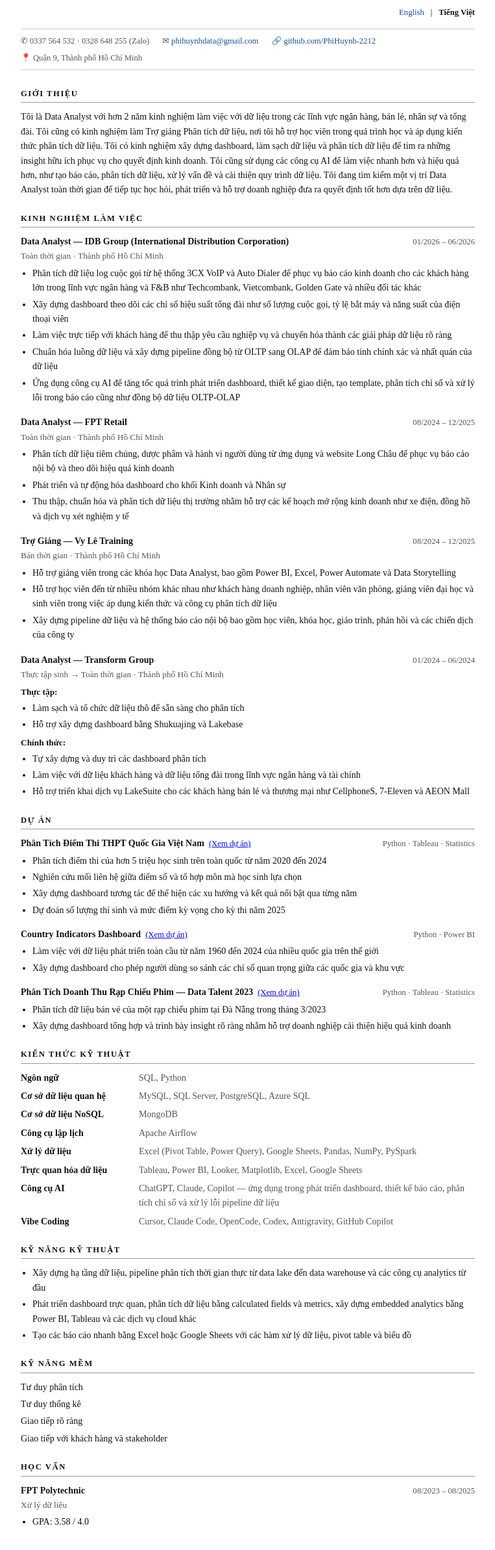
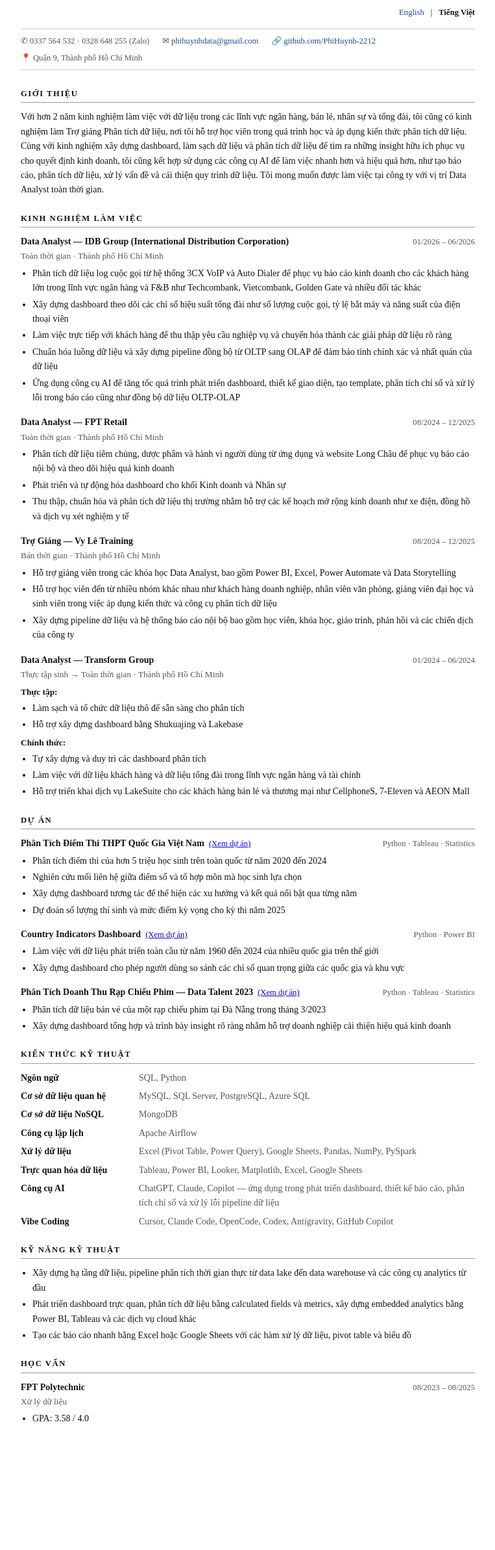
Before and after one commit to PhiHuynh-2212/github.io, a plain HTML site: page vi.html in a window 1280 px wide. Shown: the part 123-2508 px from the top of the page at 65% size, without its empty margins (258-1021 px from the left). After the commit the page ends 2404 px from the top, so only its background shows below. Drawn offline with Linux system fonts and the light colour scheme.

Commit message:
Update about me and remove soft skills

```diff
--- a/vi.html
+++ b/vi.html
@@ -164,7 +164,7 @@
 <div class="section">
   <div class="section-title">Giới Thiệu</div>
   <div class="summary">
-    Tôi là Data Analyst với hơn 2 năm kinh nghiệm làm việc với dữ liệu trong các lĩnh vực ngân hàng, bán lẻ, nhân sự và tổng đài. Tôi cũng có kinh nghiệm làm Trợ giảng Phân tích dữ liệu, nơi tôi hỗ trợ học viên trong quá trình học và áp dụng kiến thức phân tích dữ liệu. Tôi có kinh nghiệm xây dựng dashboard, làm sạch dữ liệu và phân tích dữ liệu để tìm ra những insight hữu ích phục vụ cho quyết định kinh doanh. Tôi cũng sử dụng các công cụ AI để làm việc nhanh hơn và hiệu quả hơn, như tạo báo cáo, phân tích dữ liệu, xử lý vấn đề và cải thiện quy trình dữ liệu. Tôi đang tìm kiếm một vị trí Data Analyst toàn thời gian để tiếp tục học hỏi, phát triển và hỗ trợ doanh nghiệp đưa ra quyết định tốt hơn dựa trên dữ liệu.
+    Với hơn 2 năm kinh nghiệm làm việc với dữ liệu trong các lĩnh vực ngân hàng, bán lẻ, nhân sự và tổng đài, tôi cũng có kinh nghiệm làm Trợ giảng Phân tích dữ liệu, nơi tôi hỗ trợ học viên trong quá trình học và áp dụng kiến thức phân tích dữ liệu. Cùng với kinh nghiệm xây dựng dashboard, làm sạch dữ liệu và phân tích dữ liệu để tìm ra những insight hữu ích phục vụ cho quyết định kinh doanh, tôi cũng kết hợp sử dụng các công cụ AI để làm việc nhanh hơn và hiệu quả hơn, như tạo báo cáo, phân tích dữ liệu, xử lý vấn đề và cải thiện quy trình dữ liệu. Tôi mong muốn được làm việc tại công ty với vị trí Data Analyst toàn thời gian.
   </div>
 </div>
 
@@ -312,16 +312,6 @@
 </div>
 
 <div class="section">
-  <div class="section-title">Kỹ Năng Mềm</div>
-  <div class="soft-skills" style="flex-direction: column; gap: 4px;">
-    <span>Tư duy phân tích</span>
-    <span>Tư duy thống kê</span>
-    <span>Giao tiếp rõ ràng</span>
-    <span>Giao tiếp với khách hàng và stakeholder</span>
-  </div>
-</div>
-
-<div class="section">
   <div class="section-title">Học Vấn</div>
   <div class="exp-entry">
     <div class="exp-header">
```
Also changed, not shown: index.html (+1 -12 lines).
